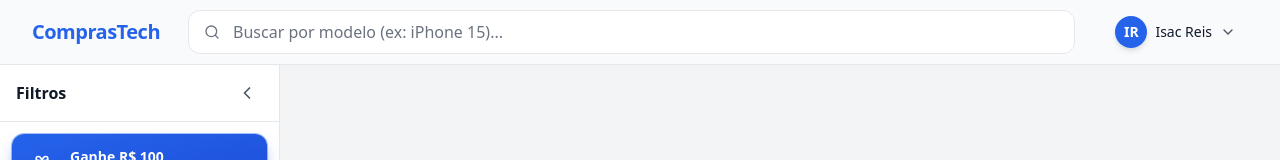
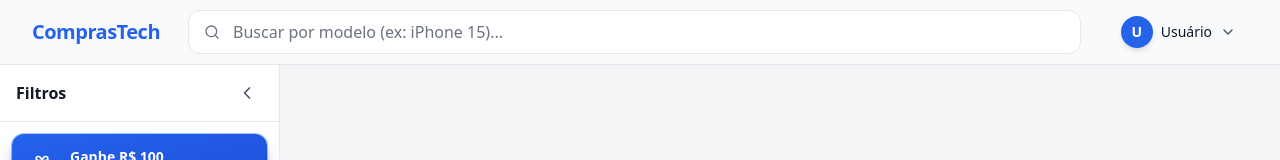
Before and after one commit to BrenoFreitasM/compras-tech-front-end, a Next.js app: page / in a window 1280 px wide. Shown: the top 160 px of the page. Built offline with nearby package versions, Linux system fonts and the light colour scheme; no server answers.

Commit message:
feat(ui): update user display in header with placeholder and improve menu structure

```diff
--- a/src/components/layout/Header.tsx
+++ b/src/components/layout/Header.tsx
@@ -56,10 +56,10 @@
                 className="flex items-center gap-2 transition-all px-3 py-2 rounded-lg hover:bg-black/5 dark:hover:bg-brand-surface/5"
               >
                 <div className="w-8 h-8 rounded-full bg-gradient-to-br from-[#2563EB] to-[#2563EB] flex items-center justify-center text-white text-sm font-bold shadow-md">
-                  IR
+                  U
                 </div>
                 <span className="hidden lg:block text-sm font-medium text-text-primary  max-w-24 truncate">
-                  Isac Reis
+                  Usuário
                 </span>
                 <ChevronDown
                   className={`w-4 h-4 text-text-secondary transition-transform ${userMenuOpen ? "rotate-180" : ""}`}
@@ -70,13 +70,15 @@
                 <>
                   <div className="fixed inset-0 z-10" onClick={() => setUserMenuOpen(false)} />
                   <div className="absolute right-0 top-full mt-2 w-52 bg-brand-surface border border-brand-border  rounded-xl shadow-xl py-1 z-20 animate-fade-in">
+                    {/* TODO: make profile */}
+
                     {/* user info */}
-                    <div className="px-4 py-3 border-b border-brand-border ">
+                    {/* <div className="px-4 py-3 border-b border-brand-border ">
                       <p className="text-sm font-semibold text-text-primary ">Isac Reis</p>
                       <p className="text-xs text-text-secondary  truncate">isac@email.com</p>
-                    </div>
+                    </div> */}
                     {/* menu items */}
-                    <a
+                    {/* <a
                       href="#"
                       className="flex items-center gap-2.5 px-4 py-2.5 text-sm text-text-primary  hover:bg-gray-50 dark:hover:bg-brand-surface/5 transition-colors"
                     >
@@ -89,7 +91,7 @@
                     >
                       <ShoppingBag className="w-4 h-4 text-text-secondary" />
                       Meus Pedidos
-                    </a>
+                    </a> */}
                     {/* dark/light toggle */}
                     <div className="px-4 py-2.5 border-t border-brand-border  mt-1">
                       <div className="flex items-center justify-between">
```
